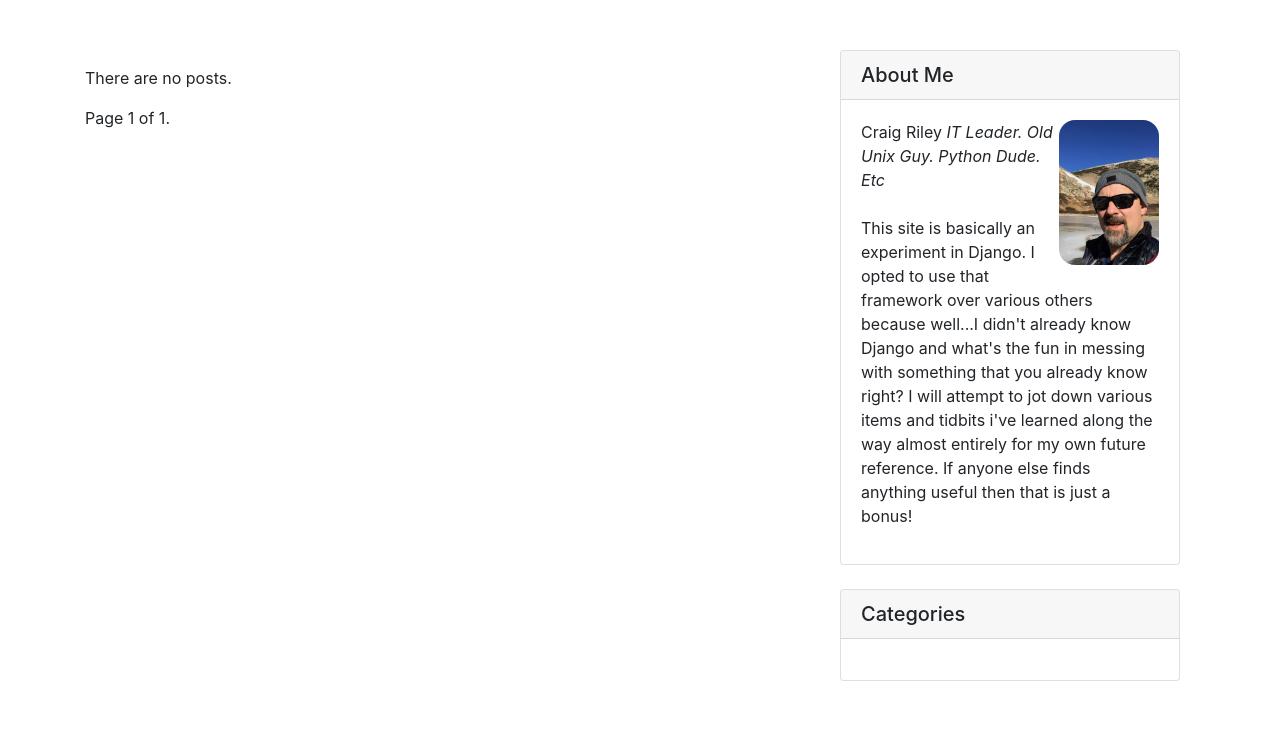
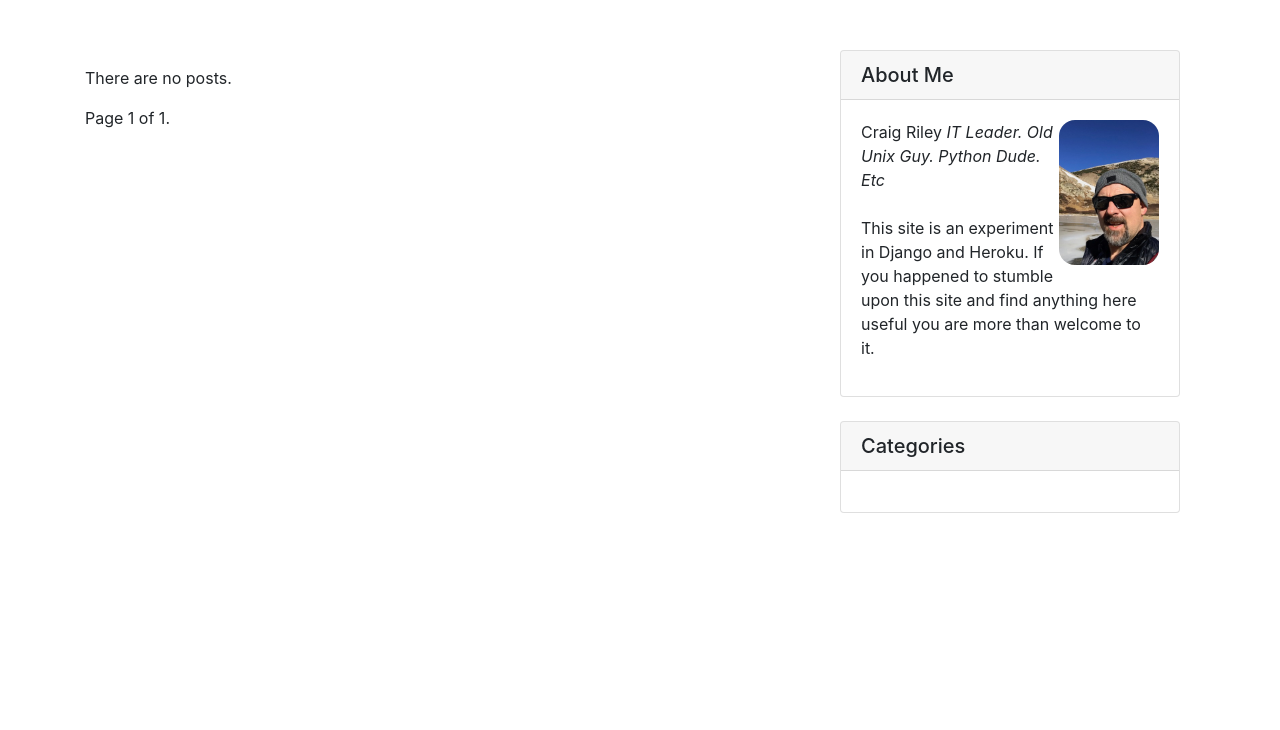
Before and after one commit to craigriley39/mysite, a Django app: page /blog/ in a window 1280 px wide. Shown: the part 70-800 px from the top of the page. Run offline with Django 3.2, Linux system fonts and the light colour scheme; data that the repository does not hold is empty; some libraries are stand-ins or nearby versions.

Commit message:
minor changes to about me

```diff
--- a/blog/templates/index.html
+++ b/blog/templates/index.html
@@ -24,8 +24,8 @@
             <div class="card-body">
                  <img style='float:right; border-radius:1em;' width='100' heigh='100' src="https://s3.us-east-2.amazonaws.com/hashedvalue-assets/static/images/me.jpg">
             <p>Craig Riley <em>IT Leader. Old Unix Guy. Python Dude. Etc</em><br><br>
-				This site is basically an experiment in Django. I opted to use that framework over various others because well...I didn't already know Django and what's the fun in messing with something that you already know right?
-				I will attempt to jot down various items and tidbits i've learned along the way almost entirely for my own future reference. If anyone else finds anything useful then that is just a bonus!</p>
+                This site is an experiment in Django and Heroku. If you happened to stumble upon this site and find anything here useful you are more than welcome to it.</p>
+
 
 
             </div>
```
